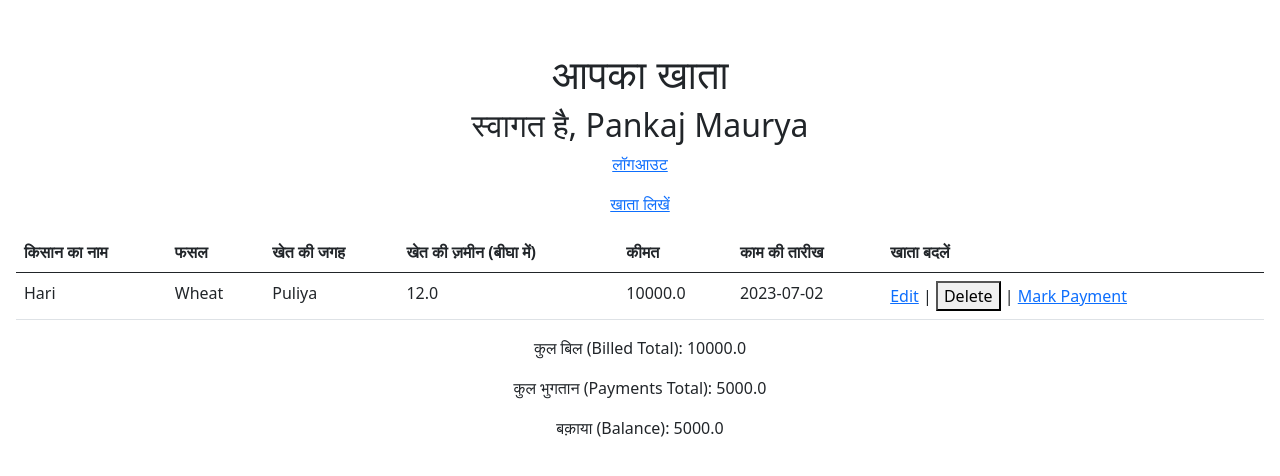
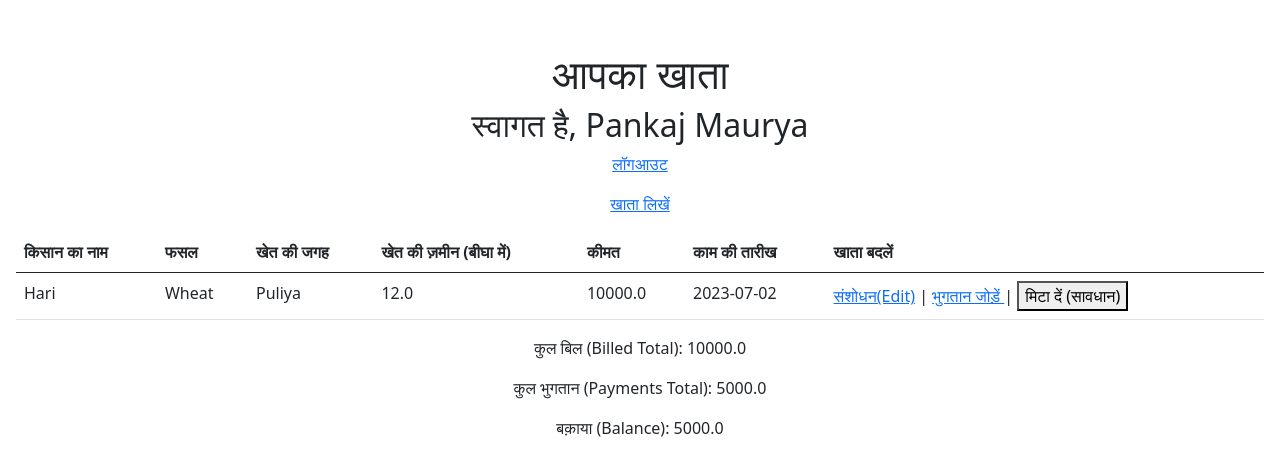
Before and after one commit to pankajmaurya/khatabook-mvp-flasky, a Flask app: page /dashboard in a window 1280 px wide. Shown: the top 476 px of the page. Run offline with Flask 3, Linux system fonts and the light colour scheme; a user stored in the database is signed in; some libraries are stand-ins or nearby versions.

Commit message:
some more fixes

```diff
--- a/templates/dashboard.html
+++ b/templates/dashboard.html
@@ -40,11 +40,11 @@
                         <td>{{ entry.billed_amount }}</td>
                         <td>{{ entry.date_of_activity.strftime('%Y-%m-%d') }}</td>
                         <td>
-                            <a href="/edit_entry/{{ entry.id }}">Edit</a> |
+                            <a href="/edit_entry/{{ entry.id }}">संशोधन(Edit)</a> |
+                            <a href="/mark_payment/{{ entry.id }}">भुगतान जोड़ें </a> |
                             <form method="POST" action="/delete_entry/{{ entry.id }}" style="display: inline;">
-                                <button type="submit" onclick="return confirm('Are you sure?')">Delete</button>
-                            </form> |
-                            <a href="/mark_payment/{{ entry.id }}">Mark Payment</a>
+                                <button type="submit" onclick="return confirm('क्या सच में मिटाना चाहते हैं? (Are you sure?)')">मिटा दें (सावधान)</button>
+                            </form>
                         </td>
                     </tr>
                 {% endfor %}
--- a/templates/edit_entry.html
+++ b/templates/edit_entry.html
@@ -44,7 +44,7 @@
 
             <div class="mb-3">
                 <label for="date_of_activity" class="form-label">काम की तारीख (Date of Activity):</label>
-                <input type="date" id="date_of_activity" name="date_of_activity" class="form-control" required>
+                <input type="date" id="date_of_activity" name="date_of_activity" value="{{ entry.date_of_activity.strftime('%Y-%m-%d') }}" class="form-control" required>
             </div>
 
             <div class="text-center">
```
Also changed, not shown: instance/khata.db.
